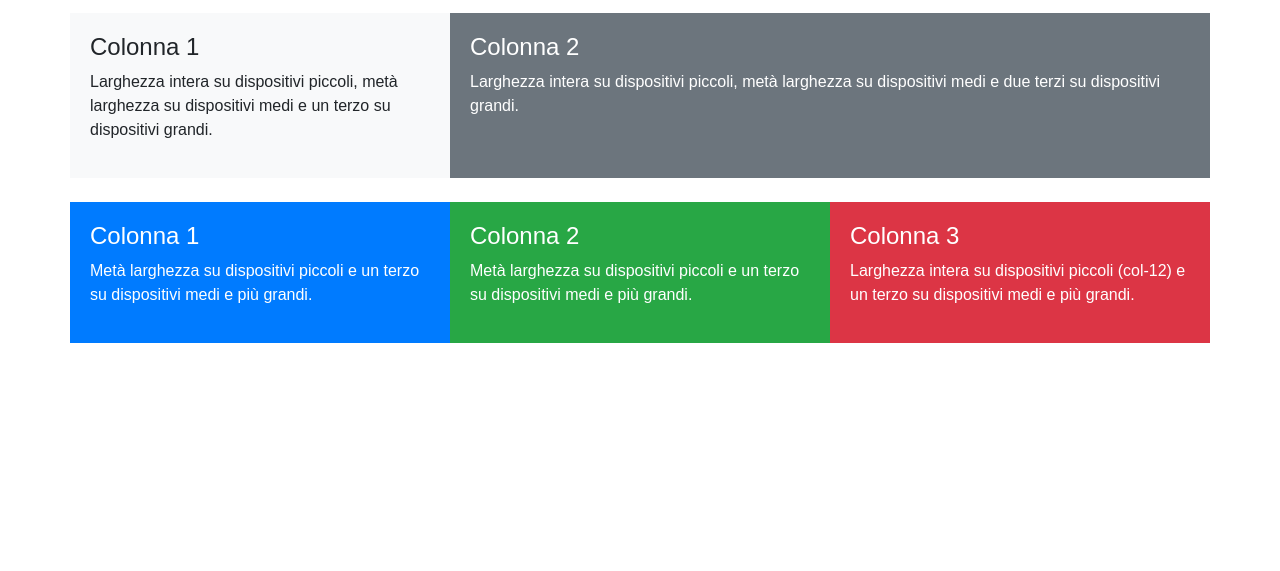
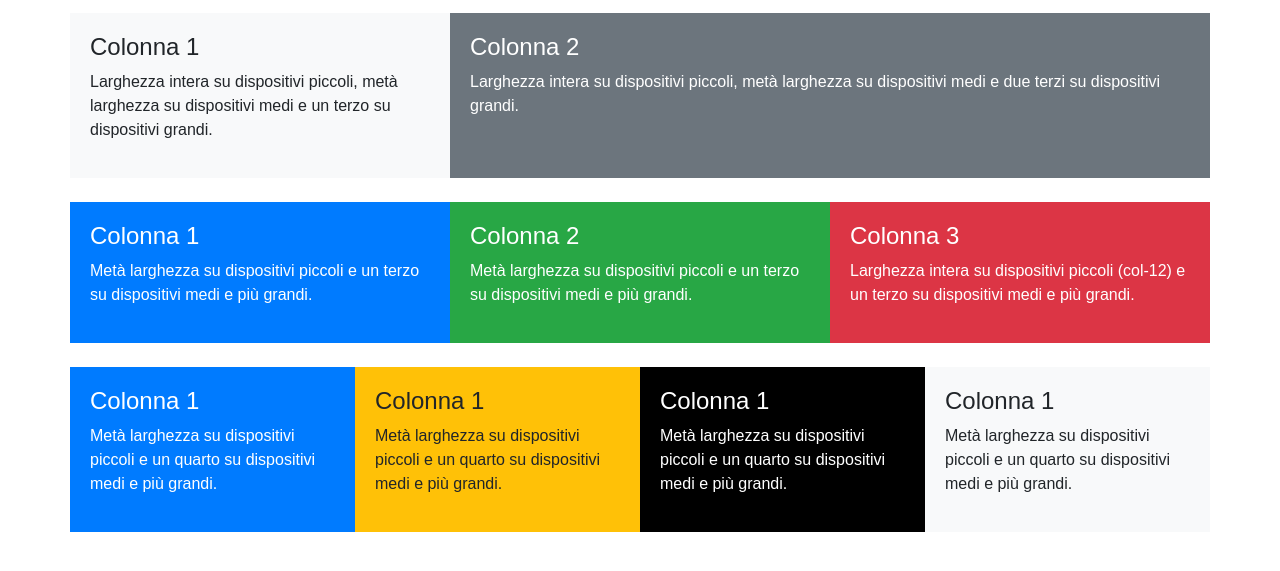
Before and after one commit to xlore97/htmlcss-bootstrap-layout, a plain HTML site: page index.html in a window 1280 px wide. Shown: the part 121-692 px from the top of the page. Drawn offline with nearby package versions, Linux system fonts and the light colour scheme.

Commit message:
Terza riga ed ultima

```diff
--- a/asset/css/style.css
+++ b/asset/css/style.css
@@ -7,6 +7,10 @@
 
 .text-color {
     color: white;
+}
+
+.box {
+    padding: 20px;
 }
 
 .bg-lightgray {
@@ -29,6 +33,14 @@
     background-color: #dc3545;
 }
 
-.box {
-    padding: 20px;
+.bg-yellow {
+    background-color: #ffc107;
 }
+
+.bg-black {
+    background-color: #212529;
+}
+
+.bg-light {
+    background-color: #f8f9fa;
+}
--- a/index.html
+++ b/index.html
@@ -43,6 +43,25 @@
             </div>
         </div>
 
+        <div class="row mt-4">
+            <div class="col-6 col-md-3 box bg-blu text-color">
+                <h4>Colonna 1</h4>
+                <p>Metà larghezza su dispositivi piccoli e un quarto su dispositivi medi e più grandi.</p>
+            </div>
+            <div class="col-6 col-md-3 box bg-yellow">
+                <h4>Colonna 1</h4>
+                <p>Metà larghezza su dispositivi piccoli e un quarto su dispositivi medi e più grandi.</p>
+            </div>
+            <div class="col-6 col-md-3 box bg-black text-color">
+                <h4>Colonna 1</h4>
+                <p>Metà larghezza su dispositivi piccoli e un quarto su dispositivi medi e più grandi.</p>
+            </div>
+            <div class="col-6 col-md-3 box bg-light">
+                <h4>Colonna 1</h4>
+                <p>Metà larghezza su dispositivi piccoli e un quarto su dispositivi medi e più grandi.</p>
+            </div>
+        </div>
+    </div>
     </div>
 </body>
 
```
